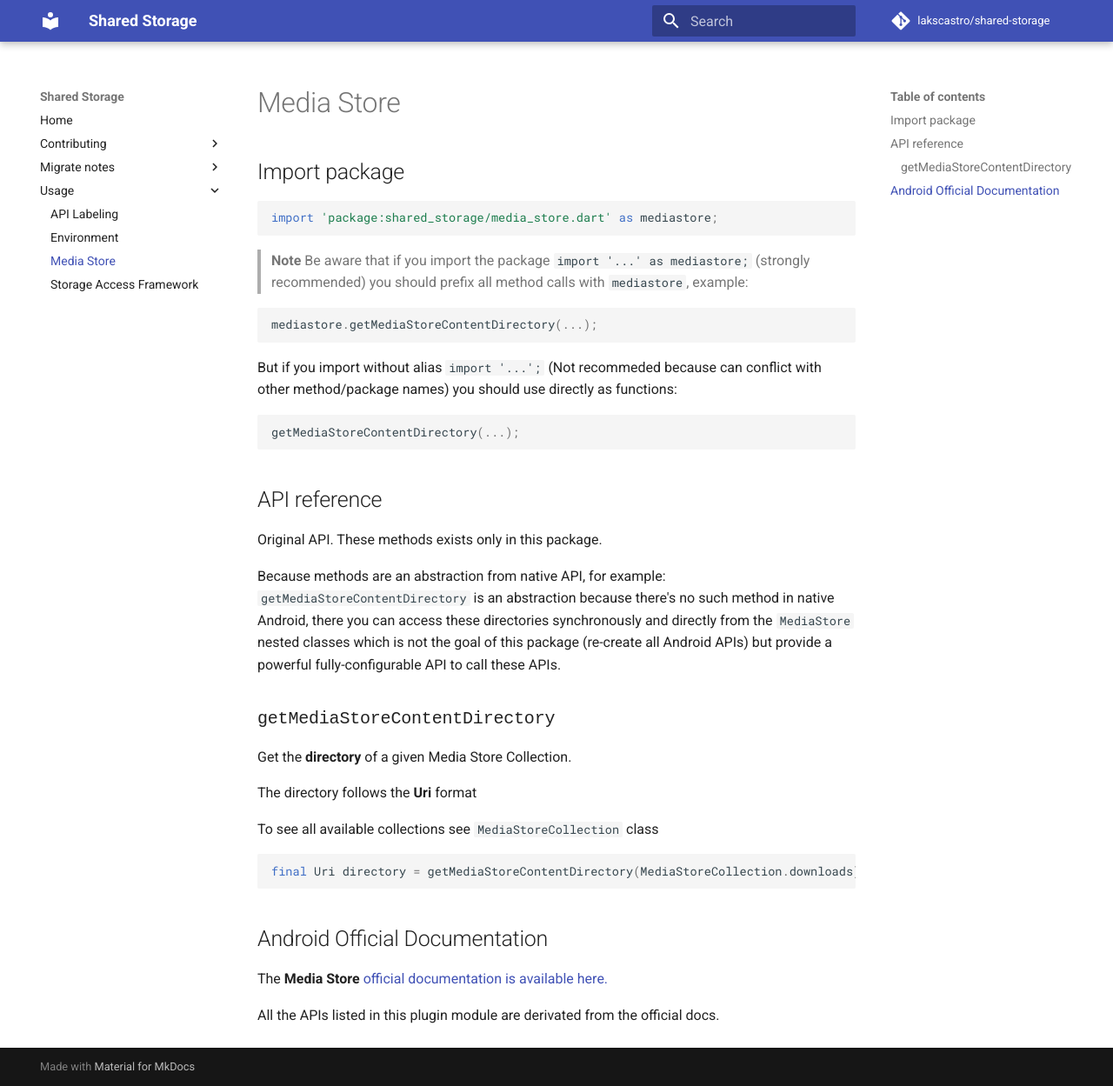
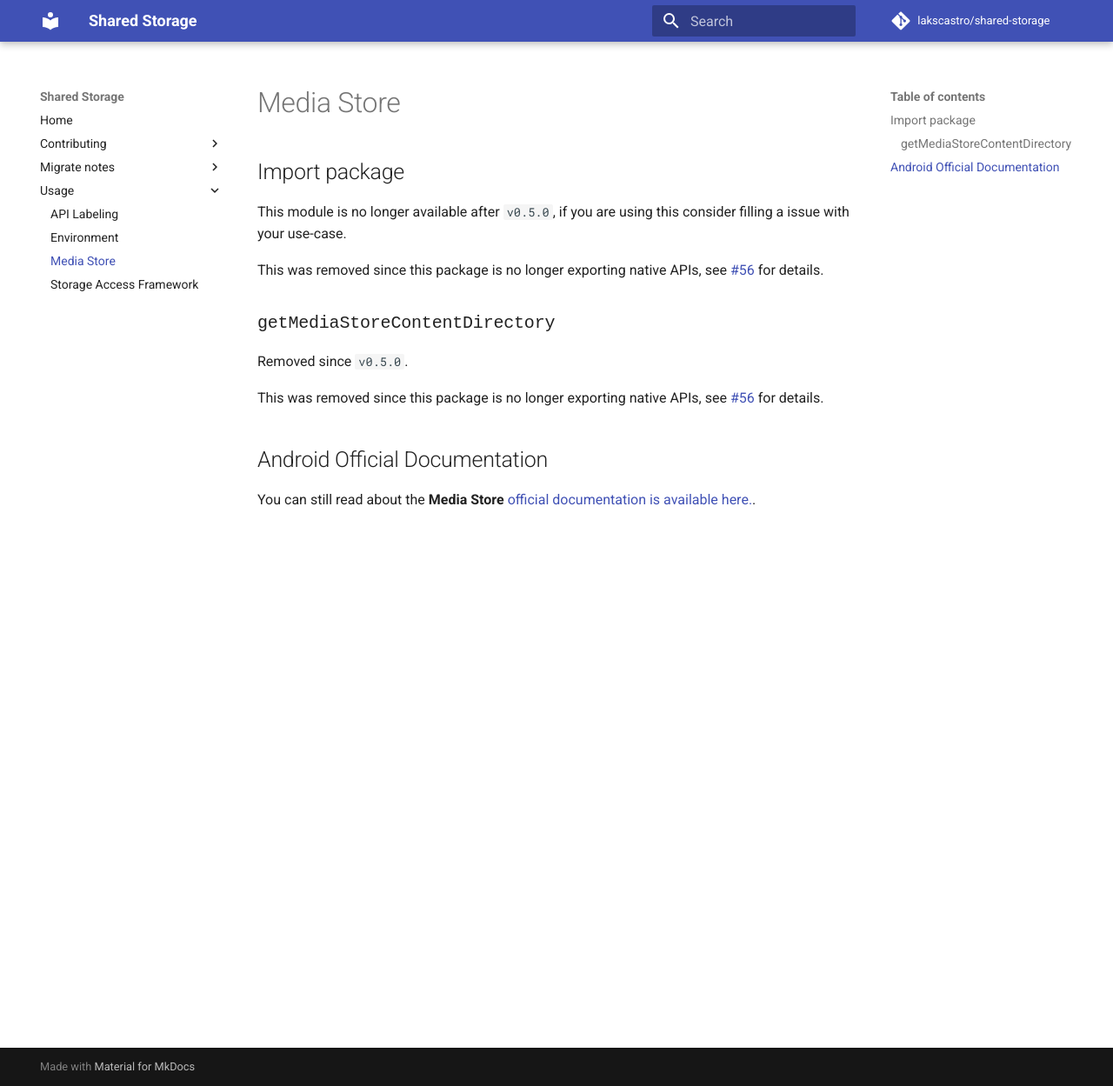
Before and after one commit to alexrintt/shared-storage, an MkDocs documentation site: the page built from docs/Usage/Media Store.md, in a window 1280 px wide and 1249 px high. Shown: the whole window at 87% size. Built offline with MkDocs 1.6.1 and Material for MkDocs 9.7.7, drawn with Linux system fonts in a browser that asks for light colours; comment, search, counter and statistics services are not loaded.

Commit message:
(#56, #39) Update documentation of `MediaStore` and `Environment` API

````diff
--- a/docs/Usage/Media Store.md
+++ b/docs/Usage/Media Store.md
@@ -1,41 +1,15 @@
 ## Import package
 
-```dart
-import 'package:shared_storage/media_store.dart' as mediastore;
-```
+This module is no longer available after `v0.5.0`, if you are using this consider filling a issue with your use-case.
 
-> **Note** Be aware that if you import the package `import '...' as mediastore;` (strongly recommended) you should prefix all method calls with `mediastore`, example:
-
-```dart
-mediastore.getMediaStoreContentDirectory(...);
-```
-
-But if you import without alias `import '...';` (Not recommeded because can conflict with other method/package names) you should use directly as functions:
-
-```dart
-getMediaStoreContentDirectory(...);
-```
-
-## API reference
-
-Original API. These methods exists only in this package.
-
-Because methods are an abstraction from native API, for example: `getMediaStoreContentDirectory` is an abstraction because there's no such method in native Android, there you can access these directories synchronously and directly from the `MediaStore` nested classes which is not the goal of this package (re-create all Android APIs) but provide a powerful fully-configurable API to call these APIs.
+This was removed since this package is no longer exporting native APIs, see [#56](https://github.com/lakscastro/shared-storage/issues/56) for details.
 
 ### <samp>getMediaStoreContentDirectory</samp>
 
-Get the **directory** of a given Media Store Collection.
+Removed since `v0.5.0`.
 
-The directory follows the **Uri** format
-
-To see all available collections see `MediaStoreCollection` class
-
-```dart
-final Uri directory = getMediaStoreContentDirectory(MediaStoreCollection.downloads);
-```
+This was removed since this package is no longer exporting native APIs, see [#56](https://github.com/lakscastro/shared-storage/issues/56) for details.
 
 ## Android Official Documentation
 
-The **Media Store** [official documentation is available here.](https://developer.android.com/reference/android/provider/MediaStore)
-
-All the APIs listed in this plugin module are derivated from the official docs.
+You can still read about the **Media Store** [official documentation is available here.](https://developer.android.com/reference/android/provider/MediaStore).
--- a/pubspec.yaml
+++ b/pubspec.yaml
@@ -1,6 +1,6 @@
 name: shared_storage
-description: "Flutter plugin to work with external storage."
-version: 0.5.0
+description: "Flutter plugin to work with external storage with privacy-friendly APIs."
+version: 0.6.0
 homepage: https://github.com/lakscastro/shared-storage
 repository: https://github.com/lakscastro/shared-storage
 issue_tracker: https://github.com/lakscastro/shared-storage/issues
````
Also changed, not shown: docs/Usage/Environment.md (+2 -16 lines), docs/Usage/Storage Access Framework.md (+1 -1 lines).
